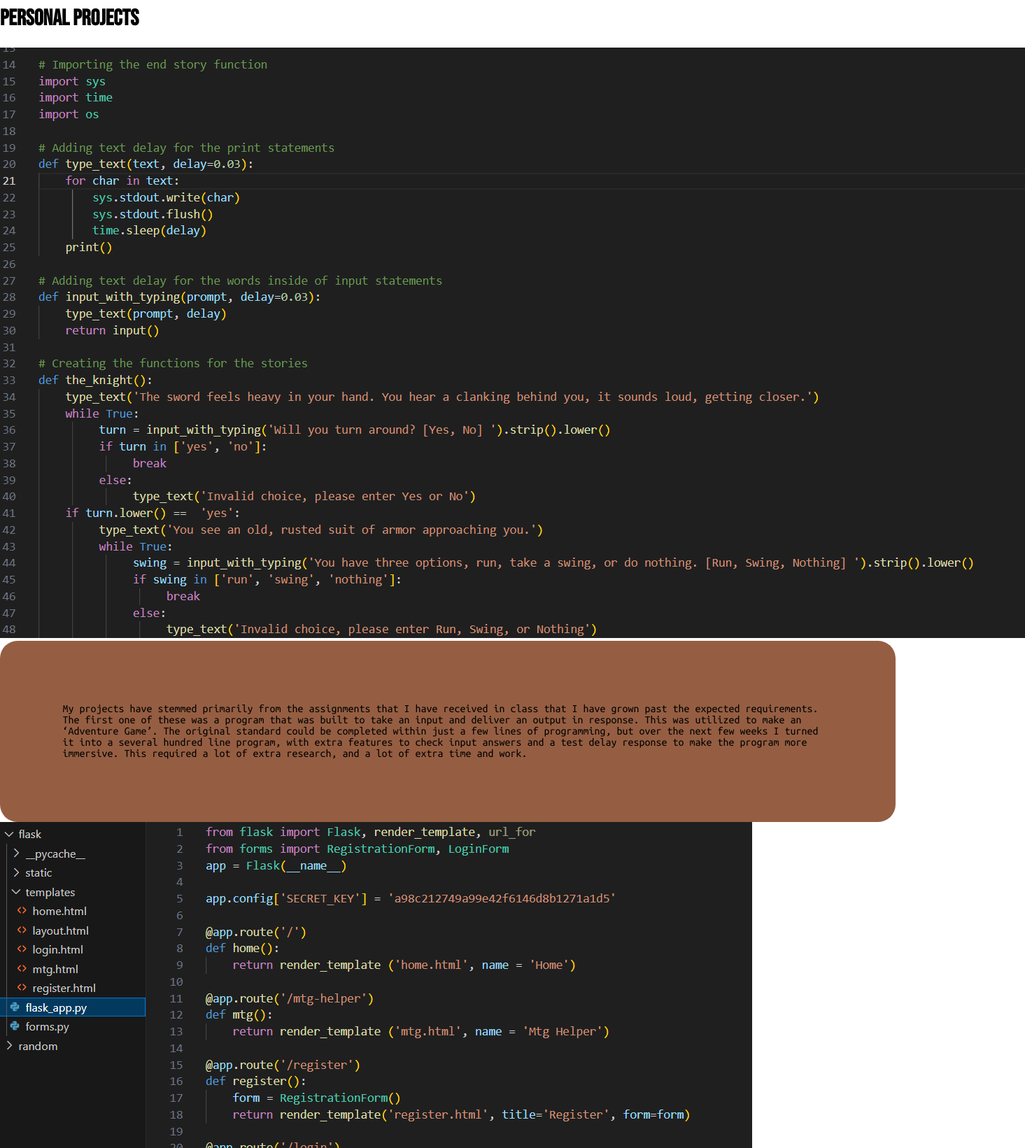
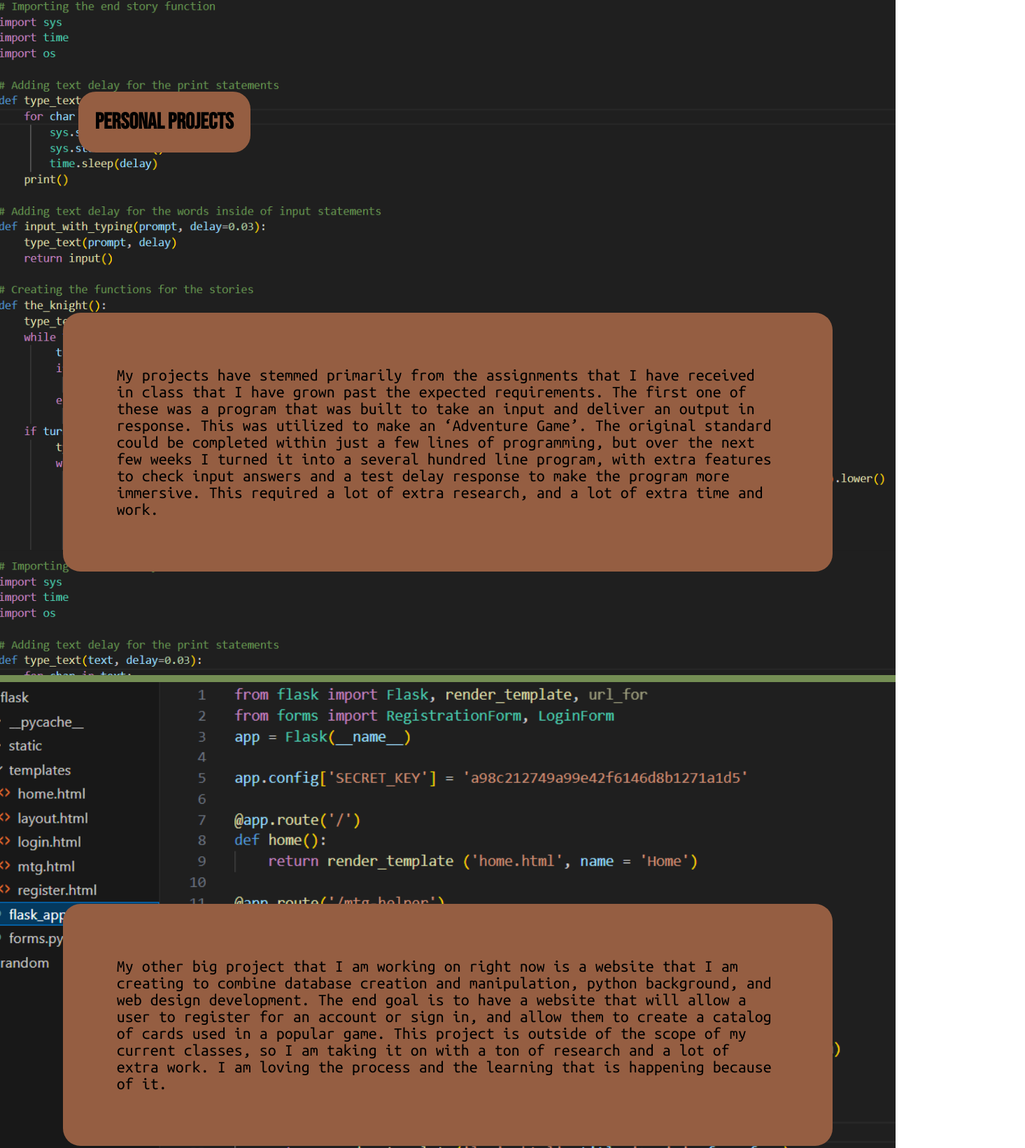
Before and after one commit to lincolnhuls/portfolio, a plain HTML site: page personal-project.html in a window 1280 px wide. Shown: the part 139-1780 px from the top of the page at 70% size, 1465 px wide, since content can reach past the window. Drawn offline with Linux system fonts and the light colour scheme.

Commit message:
Added the css for the personal projects page and the parallax effect

```diff
--- a/personal-project.html
+++ b/personal-project.html
@@ -18,22 +18,26 @@
             </nav>
         </header>
         <main>
-            <h1>Personal Projects</h1>
-            <img src="images/game.png" alt="A screenshot of my adventure game code">
-            <div class="colorandcenter">
+            <div class="parallax colorandcenter">
+                <div>
+                    <h1 id="personalheadline">Personal Projects</h1>
+                </div>
+                <div class="colorandcenter personal_size">
                     My projects have stemmed primarily from the assignments that I have received in class that I have grown past the expected
                     requirements. The first one of these was a program that was built to take an input and deliver an output in response.
                     This was utilized to make an ‘Adventure Game’. The original standard could be completed within just a few lines of programming,
                     but over the next few weeks I turned it into a several hundred line program, with extra features to check input answers and a
                     test delay response to make the program more immersive. This required a lot of extra research, and a lot of extra time and work.
                 </div>
-            <img src="images/flask.png" alt="A screenshot of my code for my organization website">
-            <div class="colorandcenter">
+            </div>
+            <div class="parallax_two colorandcenter">
+                <div class="colorandcenter personal_size">
                     My other big project that I am working on right now is a website that I am creating to combine database creation and
                     manipulation, python background, and web design development. The end goal is to have a website that will allow a user to
                     register for an account or sign in, and allow them to create a catalog of cards used in a popular game. This project is outside
                     of the scope of my current classes, so I am taking it on with a ton of research and a lot of extra work. I am loving the process
                     and the learning that is happening because of it.
+                </div>
             </div>
         </main>
         <footer>
--- a/styles/styles.css
+++ b/styles/styles.css
@@ -31,6 +31,7 @@ nav a:hover {
     border-radius: 25px;
 }
 .colorandcenter {
+    display: grid;
     justify-self: center;
     align-self: center;
     background-color: #955E42;
@@ -38,7 +39,7 @@ nav a:hover {
     padding: 7%;
     font-family: Ubuntu Mono, Helvetica, sans-serif;
 }
-.about_me_header {
+h1 {
     margin-top: 5%;
     margin-bottom: 5%;
     margin-left: 2%;
@@ -134,3 +135,32 @@ footer a:hover {
     align-self: center;
     font-size: 1.75em;
 }
+.parallax {
+    background-image: url(../images/game.png);
+    background-attachment: fixed;
+    background-position: center;
+    background-repeat: no-repeat;
+    background-size: cover;
+    height: 100vh;
+    border-radius: 0;
+    border-bottom: 10px solid #748E54;
+}
+.parallax_two {
+    background-image: url(../images/flask.png);
+    background-attachment: fixed;
+    background-position: center;
+    background-repeat: no-repeat;
+    background-size: cover;
+    height: 100vh;
+    border-radius: 0;
+}
+.personal_size {
+    font-size: 1.5em;
+}
+#personalheadline {
+    display: inline-block;
+    border: 2px solid #955E42;
+    padding: 2%;
+    background-color: #955E42;
+    border-radius: 25px;
+}
```
Also changed, not shown: index.html (+2 -2 lines). Lines whose indentation alone changed are shown as unchanged.
